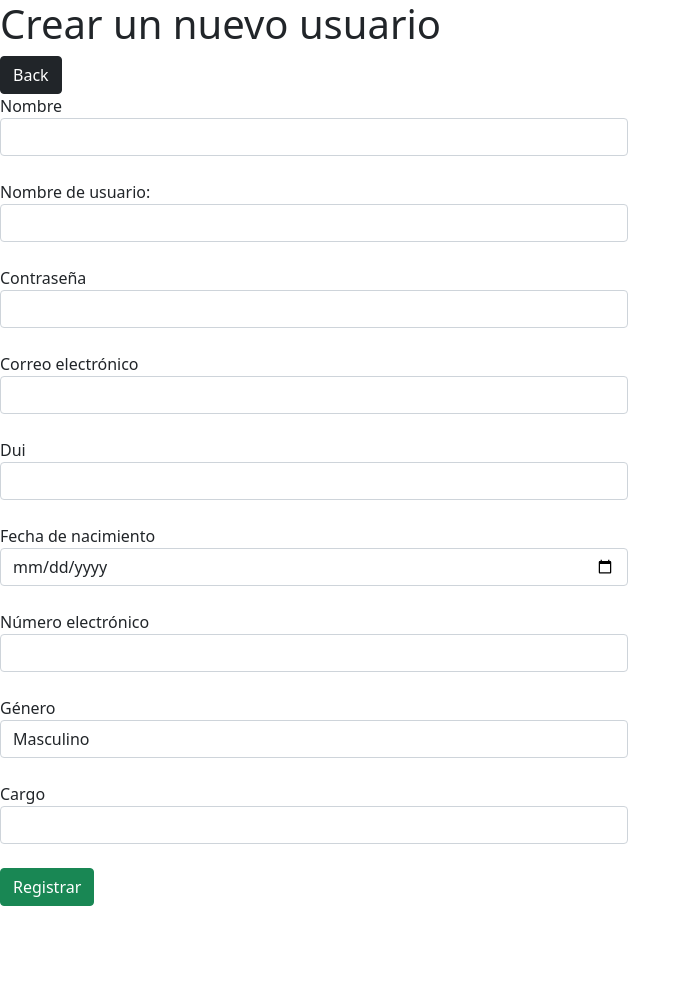
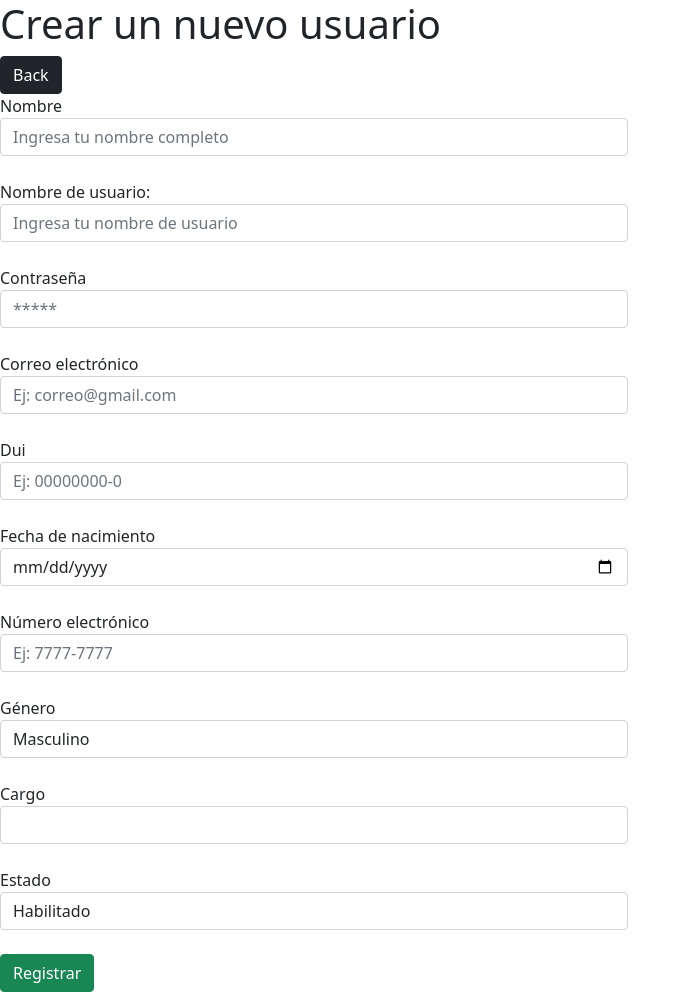
Before and after one commit to elmerg1919/PROYECTO_DSS, a PHP site: page /registrar_empleado.php in a window 1280 px wide. Shown: the whole page, without its empty margins (0-691 px from the left). Before the commit the page ends 906 px from the top, so only its background shows below. Run offline with PHP 8.4, Linux system fonts and the light colour scheme; data that the repository does not hold is empty.

Commit message:
Actualizacion empleados

```diff
--- a/php/Crud/Empleados/eliminar_empleado.php
+++ b/php/Crud/Empleados/eliminar_empleado.php
@@ -46,7 +46,7 @@ if (!empty($_POST)) {
                     include 'connection.php';
                     $cn = Database::connect();
                     $cn->setAttribute(PDO::ATTR_ERRMODE, PDO::ERRMODE_EXCEPTION);
-                    $query = $cn->prepare("SELECT * FROM usuarios u INNER JOIN cargo c ON u.id_cargo = c.id_cargo;");
+                    $query = $cn->prepare("SELECT * FROM usuarios u INNER JOIN cargo c ON u.id_cargo = c.id_cargo WHERE id_username = ?");
                     $query->execute(array($id));
                     $data = $query->fetch(PDO::FETCH_ASSOC);
                     echo '
--- a/php/Crud/Empleados/registrar_empleado.php
+++ b/php/Crud/Empleados/registrar_empleado.php
@@ -10,11 +10,12 @@ if (!empty($_POST)) {
     $numero = trim($_POST['numero']);
     $genero = trim($_POST['genero']);
     $cargo = trim($_POST['cargo']);
+    $estado = trim($_POST['estado']);
 
     $cn = Database::connect();
     $cn->setAttribute(PDO::ATTR_ERRMODE, PDO::ERRMODE_EXCEPTION);
-    $query = $cn->prepare("INSERT INTO usuarios(nombre_usuario, id_username, usuario_contra, correo_usuario, dui, fecha_nacimiento, numero_telefono, genero, id_cargo) VALUES(?, ?, ?, ?, ?, ?, ?, ?, ?)");
-    $query->execute(array($nombre, $username, $password, $correo, $dui, $fechanac, $numero, $genero, $cargo));
+    $query = $cn->prepare("INSERT INTO usuarios(nombre_usuario, id_username, usuario_contra, correo_usuario, dui, fecha_nacimiento, numero_telefono, genero, id_cargo, estado_usuario) VALUES(?, ?, ?, ?, ?, ?, ?, ?, ?, ?)");
+    $query->execute(array($nombre, $username, $password, $correo, $dui, $fechanac, $numero, $genero, $cargo, $estado));
     Database::disconnect();
 
     header('Location: ver_empleados.php');
@@ -57,42 +58,42 @@ if (!empty($_POST)) {
                 <form action="registrar_empleado.php" method="POST">
                     <div class="form-group">
                         <label for="nombre">Nombre</label>
-                        <input type="text" class="form-control" placeholder="" name="nombre" id="nombre" /><br>
+                        <input type="text" class="form-control" placeholder="Ingresa tu nombre completo" name="nombre" id="nombre" required /><br>
                     </div>
                     <div class="form-group">
                         <label for="username">Nombre de usuario:</label>
-                        <input type="text" class="form-control" placeholder="" name="username" id="username" /><br>
+                        <input type="text" class="form-control" placeholder="Ingresa tu nombre de usuario" name="username" id="username" required /><br>
                     </div>
                     <div class="form-group">
                         <label for="password">Contraseña</label>
-                        <input type="password" class="form-control" id="Password" placeholder="" name="password" id="password" /><br>
+                        <input type="password" class="form-control" id="Password" placeholder="*****" name="password" id="password" required /><br>
                     </div>
                     <div class="form-group">
                         <label for="correo">Correo electrónico</label>
-                        <input type="email" class="form-control" placeholder="" name="correo" id="correo" /><br>
+                        <input type="email" class="form-control" placeholder="Ej: correo@gmail.com" name="correo" id="correo" pattern="[a-zA-Z0-9._-]*@[a-zA-Z]*\.[a-zA-Z]{2,3}" required /><br>
                     </div>
                     <div class="form-group">
                         <label for="dui">Dui</label>
-                        <input type="text" class="form-control" placeholder="" name="dui" id="dui" /><br>
+                        <input type="text" class="form-control" placeholder="Ej: 00000000-0" name="dui" id="dui" pattern="[0-9]{8}-[0-9]{1}" required /><br>
                     </div>
                     <div class="form-group">
                         <label for="fechanac">Fecha de nacimiento</label>
-                        <input type="date" class="form-control" placeholder="" name="fechanac" id="fechanac" /><br>
+                        <input type="date" class="form-control" name="fechanac" id="fechanac" required /><br>
                     </div>
                     <div class="form-group">
                         <label for="numero">Número electrónico</label>
-                        <input type="text" class="form-control" placeholder="" name="numero" id="numero" /><br>
+                        <input type="text" class="form-control" placeholder="Ej: 7777-7777" name="numero" id="numero" pattern="[267]{1}[0-9]{3}-[0-9]{4}" required /><br>
                     </div>
                     <div class="form-group">
                         <label for="genero">Género</label>
-                        <select name="genero" id="genero" class="form-control">
+                        <select name="genero" id="genero" class="form-control" required>
                             <option value="M">Masculino</option>
                             <option value="F">Femenino</option>
                         </select><br>
                     </div>
                     <div class="form-group">
                         <label for="cargo">Cargo</label>
-                        <select name="cargo" id="cargo" class="form-control">
+                        <select name="cargo" id="cargo" class="form-control" required>
                             <?php
                             $cn = Database::connect();
                             $cn->setAttribute(PDO::ATTR_ERRMODE, PDO::ERRMODE_EXCEPTION);
@@ -110,6 +111,13 @@ if (!empty($_POST)) {
                             ?>
                         </select><br>
                     </div>
+                    <div class="form-group">
+                        <label for="estado">Estado</label>
+                        <select name="estado" id="estado" class="form-control" required>
+                            <option value="H">Habilitado</option>
+                            <option value="D">Desabilitado</option>
+                        </select><br>
+                    </div>
 
                     <button type="submit" class="btn btn-success">Registrar</button>
                 </form>
```
Also changed, not shown: php/Crud/Empleados/conexion.php (+12 -9 lines), php/Crud/Empleados/habilitar_empleado.php (added, +15 -0 lines), php/Crud/Empleados/inhabilitar_empleado.php (added, +15 -0 lines), php/Crud/Empleados/modificar_empleado.php (+6 -6 lines), php/Crud/Empleados/ver_empleados.php (+17 -2 lines).
